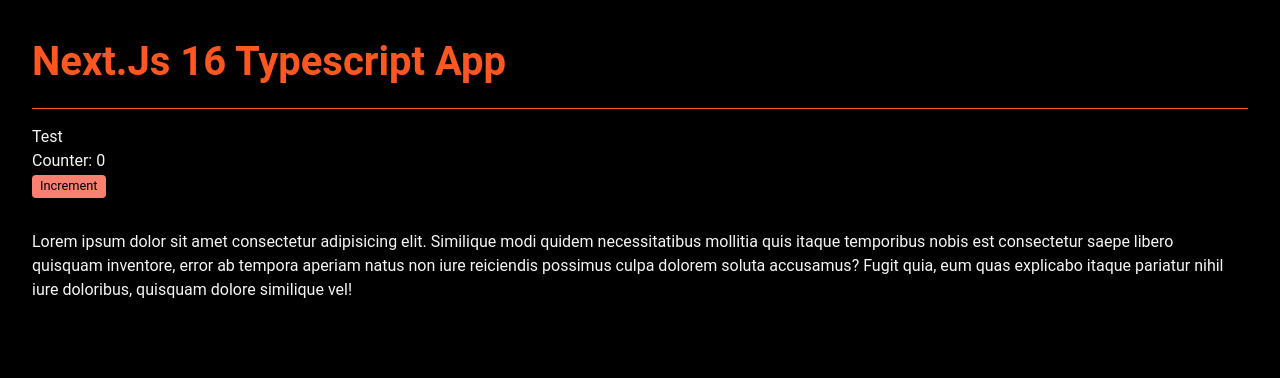
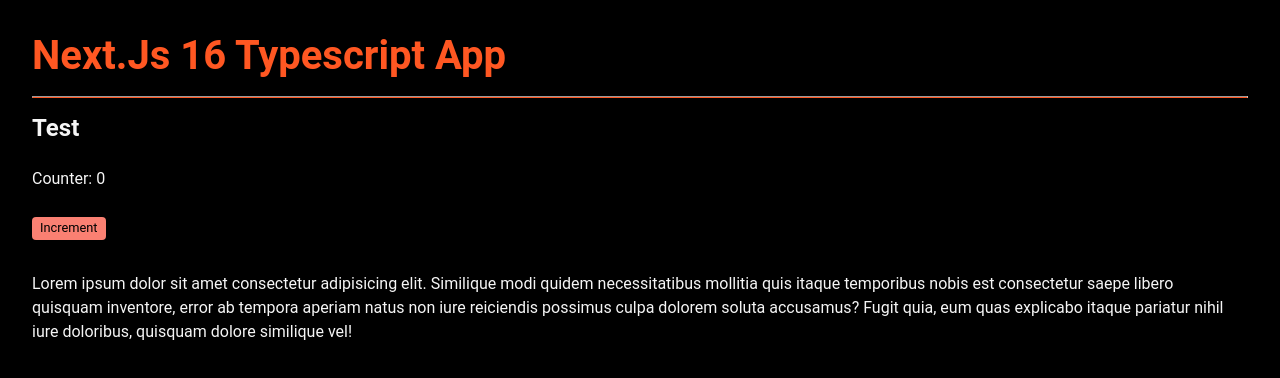
Before and after one commit to rogerio-romao/ts-next-frontend-starter, a Next.js app: page / in a window 1280 px wide. Shown: the top 378 px of the page. Built offline with nearby package versions, Linux system fonts and the light colour scheme.

Commit message:
style: new reset

```diff
--- a/src/css/vendor/reset.css
+++ b/src/css/vendor/reset.css
@@ -1,115 +1,132 @@
-/***
-    The new CSS reset - version 1.11 (last updated 20.9.2023)
-    GitHub page: https://github.com/elad2412/the-new-css-reset
-***/
+/*
+  Josh's Custom CSS Reset
+  https://www.joshwcomeau.com/css/custom-css-reset/
 
-/*
-    Remove all the styles of the "User-Agent-Stylesheet", except for the 'display' property
-    - The "symbol *" part is to solve Firefox SVG sprite bug
-    - The "html" element is excluded, otherwise a bug in Chrome breaks the CSS hyphens property (https://github.com/elad2412/the-new-css-reset/issues/36)
+  -----------------
+
+  Also some rules from Andy Bell's CSS Reset:
+  https://piccalil.li/blog/a-more-modern-css-reset/
 */
-*:where(
-        :not(html, iframe, canvas, img, svg, video, audio):not(svg *, symbol *)
-    ) {
-    all: unset;
-    display: revert;
+
+@layer reset {
+    :root {
+        interpolate-size: allow-keywords;
     }
 
-/* Preferred box-sizing value */
     *,
     *::before,
     *::after {
         box-sizing: border-box;
     }
 
-/* Fix mobile Safari increase font-size on landscape mode */
+    * {
+        margin: 0;
+    }
+
+    *:focus-visible {
+        /* https://medienbaecker.com/articles/focus-outlines */
+        outline-color: currentColor;
+        outline-style: solid;
+        outline-offset: 0.25rem;
+        outline-width: 0.25rem;
+    }
+
+    /* https://nerdy.dev/6-css-snippets-every-front-end-developer-should-know-in-2025#view-transitions-for-page-navigation */
+    @view-transition {
+        navigation: auto;
+    }
+
     html {
-    -moz-text-size-adjust: none;
         -webkit-text-size-adjust: none;
         text-size-adjust: none;
     }
 
-/* Reapply the pointer cursor for anchor tags */
-a,
-button {
-    cursor: revert;
+    body {
+        min-height: 100vh;
+        line-height: 1.5;
+        -webkit-font-smoothing: antialiased;
     }
 
-/* Remove list styles (bullets/numbers) */
-ol,
-ul,
-menu {
-    list-style: none;
+    img,
+    picture,
+    video,
+    canvas,
+    svg {
+        display: block;
+        max-block-size: 100%;
+        max-inline-size: 100%;
     }
 
-/* For images to not be able to exceed their container */
-img {
-    max-inline-size: 100%;
-    max-block-size: 100%;
+    input,
+    button,
+    textarea,
+    select {
+        font: inherit;
     }
 
-/* removes spacing between cells in tables */
-table {
-    border-collapse: collapse;
+    p,
+    h1,
+    h2,
+    h3,
+    h4,
+    h5,
+    h6 {
+        overflow-wrap: break-word;
     }
 
-/* Safari - solving issue when using user-select:none on the <body> text input doesn't working */
-input,
-textarea {
-    -webkit-user-select: auto;
+    p {
+        text-wrap: pretty;
+        /* https://12daysofweb.dev/2024/css-margin-trim-line-height-units/ */
+        margin-block: 1em;
+        margin-block: 1lh;
     }
 
-/* revert the 'white-space' property for textarea elements on Safari */
-textarea {
-    white-space: revert;
+    :where(h1) {
+        /* h1 doesnt get smaller when nested inside sections */
+        font-size: 2em;
+        margin-block: 0.67em;
     }
 
-/* minimum style to allow to style meter element */
-meter {
-    -webkit-appearance: revert;
-    appearance: revert;
+    h1,
+    h2,
+    h3,
+    h4,
+    h5,
+    h6 {
+        text-wrap: balance;
     }
 
-/* preformatted text - use only for this feature */
-:where(pre) {
-    all: revert;
-    box-sizing: border-box;
+    #root,
+    #__next {
+        isolation: isolate;
     }
 
-/* reset default text opacity of input placeholder */
-::placeholder {
-    color: unset;
+    /* -------------- */
+
+    /* Set shorter line heights on headings and interactive elements */
+    h1,
+    h2,
+    h3,
+    h4,
+    button,
+    input,
+    label {
+        line-height: 1.2;
     }
 
-/* remove default dot (•) sign */
-::marker {
-    content: initial;
+    /* A elements that don't have a class get default styles */
+    a:not([class]) {
+        text-decoration-skip-ink: auto;
+        color: currentColor;
     }
 
-/* fix the feature of 'hidden' attribute.
-   display:revert; revert to element instead of attribute */
-:where([hidden]) {
-    display: none;
+    /* Make sure textareas without a rows attribute are not tiny */
+    textarea:not([rows]) {
+        min-height: 10em;
     }
 
-/* revert for bug in Chromium browsers
-   - fix for the content editable attribute will work properly.
-   - webkit-user-select: auto; added for Safari in case of using user-select:none on wrapper element */
-:where([contenteditable]:not([contenteditable='false'])) {
-    -moz-user-modify: read-write;
-    -webkit-user-modify: read-write;
-    overflow-wrap: break-word;
-    -webkit-line-break: after-white-space;
-    -webkit-user-select: auto;
+    /* Anything that has been anchored to should have extra scroll margin */
+    :target {
+        scroll-margin-block: 5ex;
     }
-
-/* apply back the draggable feature - exist only in Chromium and Safari */
-:where([draggable='true']) {
-    -webkit-user-drag: element;
 }
-
-/* Revert Modal native behavior */
-:where(dialog:modal) {
-    all: revert;
-    box-sizing: border-box;
-}
```
Also changed, not shown: src/css/vendor/normalize.css. Lines whose indentation alone changed are shown as unchanged.
